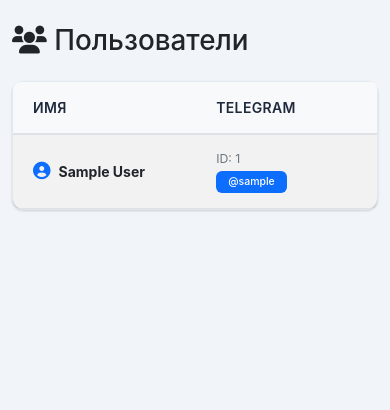
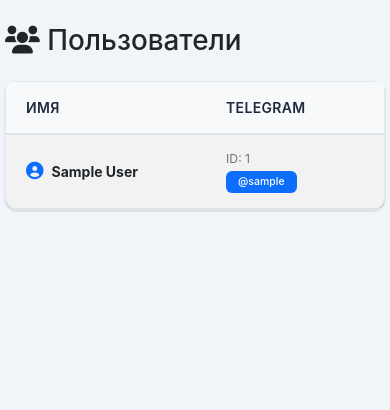
Before and after one commit to ntolkachev-gh/ai-community-bot, a Flask app: page /users in a window 390 px wide. Shown: the part 56-466 px from the top of the page. Run offline with Flask 3, Linux system fonts and the light colour scheme; tables that the repository leaves empty hold one stand-in row (values such as "Sample post").

Commit message:
feat: Оптимизированы стили таблицы пользователей для улучшения адаптивности
- Изменены стили для карточки и таблицы, включая новые параметры ширины и отступов
- Увеличены минимальные размеры столбцов для лучшего отображения данных
- Добавлены новые классы для управления стилями и улучшения адаптивности интерфейса

```diff
--- a/templates/users.html
+++ b/templates/users.html
@@ -16,13 +16,12 @@
                         <div class="card">
                     <div class="card-body p-0">
                 {% if users %}
-                    <div class="table-responsive">
+                    <div class="table-responsive" style="width: 100%; overflow-x: auto;">
                         <style>
                             .users-table {
-                                min-width: 1600px;
-                                width: 100%;
+                                min-width: 1800px;
+                                width: auto;
                                 font-size: 14px;
-                                table-layout: fixed;
                                 margin-bottom: 0;
                             }
                             .users-table th,
@@ -33,11 +32,11 @@
                             }
                             .users-table .name-col {
                                 min-width: 200px;
-                                width: 15%;
+                                width: 12%;
                             }
                             .users-table .telegram-col {
                                 min-width: 250px;
-                                width: 18%;
+                                width: 15%;
                             }
                             .users-table .date-col {
                                 min-width: 160px;
@@ -52,12 +51,12 @@
                                 width: 15%;
                             }
                             .users-table .ai-exp-col {
-                                min-width: 250px;
-                                width: 20%;
+                                min-width: 350px;
+                                width: 25%;
                             }
                             .users-table .email-col {
-                                min-width: 250px;
-                                width: 18%;
+                                min-width: 280px;
+                                width: 20%;
                             }
                             .users-table .status-col {
                                 min-width: 130px;
@@ -78,6 +77,13 @@
                             .card-body.p-0 .table-responsive {
                                 border-radius: 0.375rem;
                             }
+                            .card {
+                                width: 100%;
+                            }
+                            .col-12 {
+                                padding-left: 5px;
+                                padding-right: 5px;
+                            }
                             .users-table thead th {
                                 background-color: #f8f9fa;
                                 font-weight: 600;
@@ -87,7 +93,7 @@
                                 z-index: 10;
                             }
                         </style>
-                        <table class="table table-striped users-table">
+                        <table class="table table-striped users-table" style="width: 100%; min-width: 1800px;">
                             <thead>
                                 <tr>
                                     <th class="name-col">Имя</th>
```
